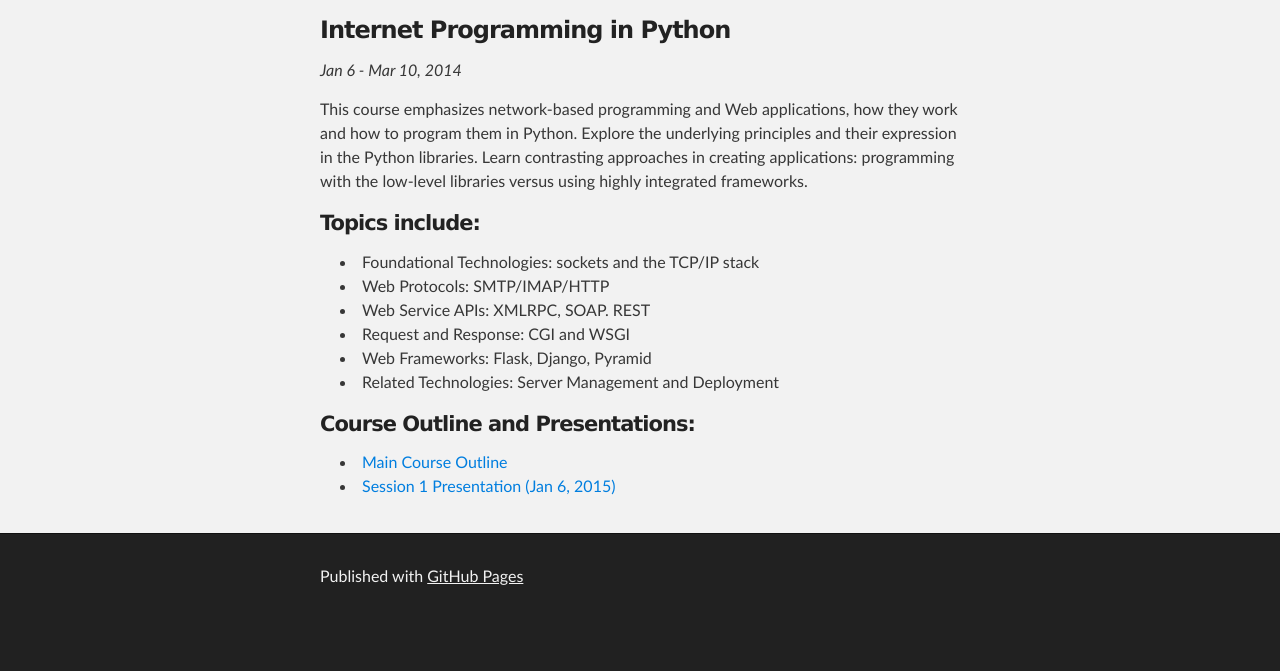
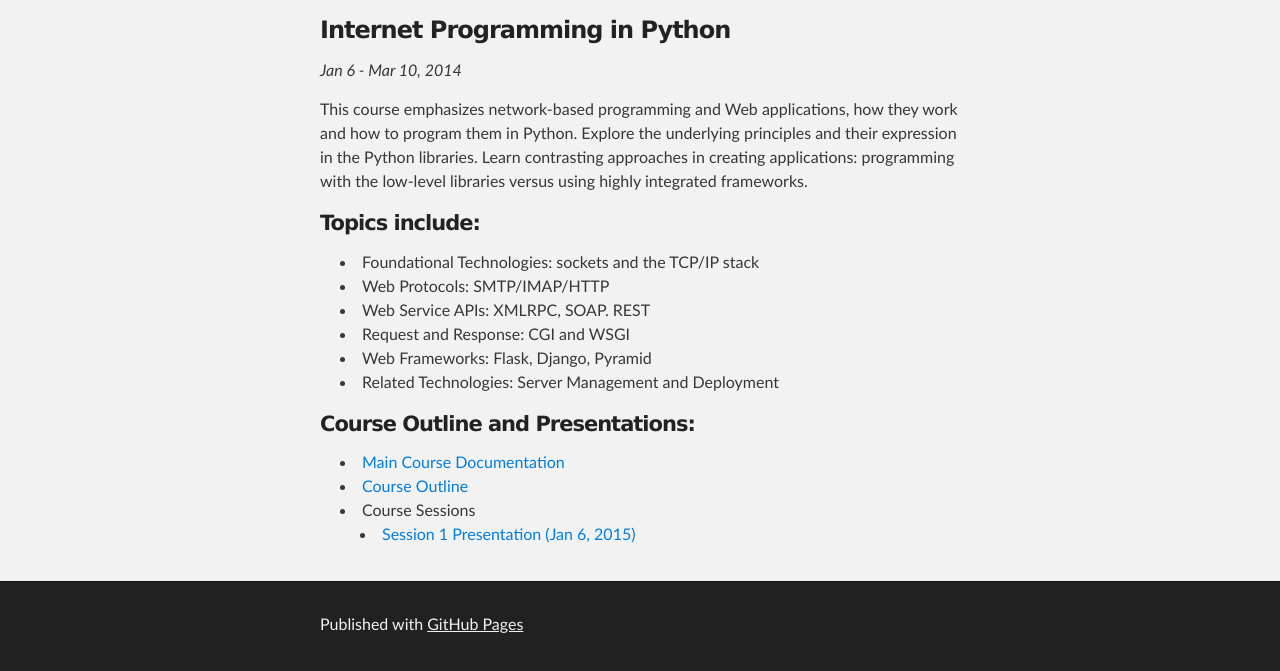
Before and after one commit to UWPCE-PythonCert/UWPCE-PythonCert.github.io, a plain HTML site: page index.html in a window 1280 px wide. Shown: the part 435-1106 px from the top of the page. Before the commit the page ends 1058 px from the top, so only its background shows below. Drawn offline with Linux system fonts and the light colour scheme.

Commit message:
further modifications

```diff
--- a/index.html
+++ b/index.html
@@ -94,9 +94,16 @@
 
         <ul>
           <li><a href="http://uwpce-pythoncert.github.io/training.python_web/html/">
-            Main Course Outline</a></li>
-          <li><a href="http://uwpce-pythoncert.github.io/training.python_web/html/presentations/session01.html">
-            Session 1 Presentation (Jan 6, 2015)</a></li>
+            Main Course Documentation</a></li>
+          <li><a href="http://uwpce-pythoncert.github.io/training.python_web/html/outline.html">
+            Course Outline</a></li>
+          <li>
+            Course Sessions
+            <ul>
+              <li><a href="http://uwpce-pythoncert.github.io/training.python_web/html/presentations/session01.html">
+                Session 1 Presentation (Jan 6, 2015)</a></li>
+            </ul>
+          </li>
           <!--
           <li><a href="http://uwpce-pythoncert.github.io/training.python_web/presentations/session02.html">
             Session 2 Presentation (Jan 13, 2014)</a></li>
```
